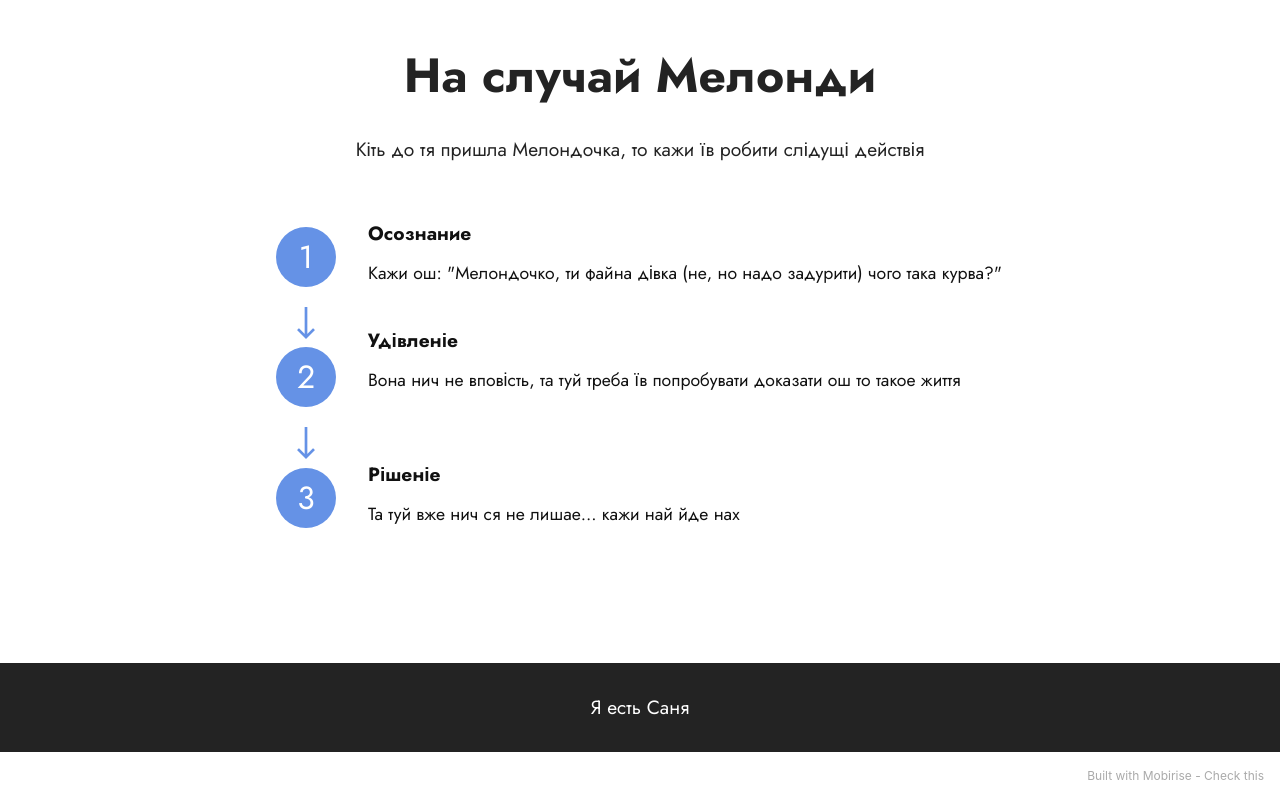
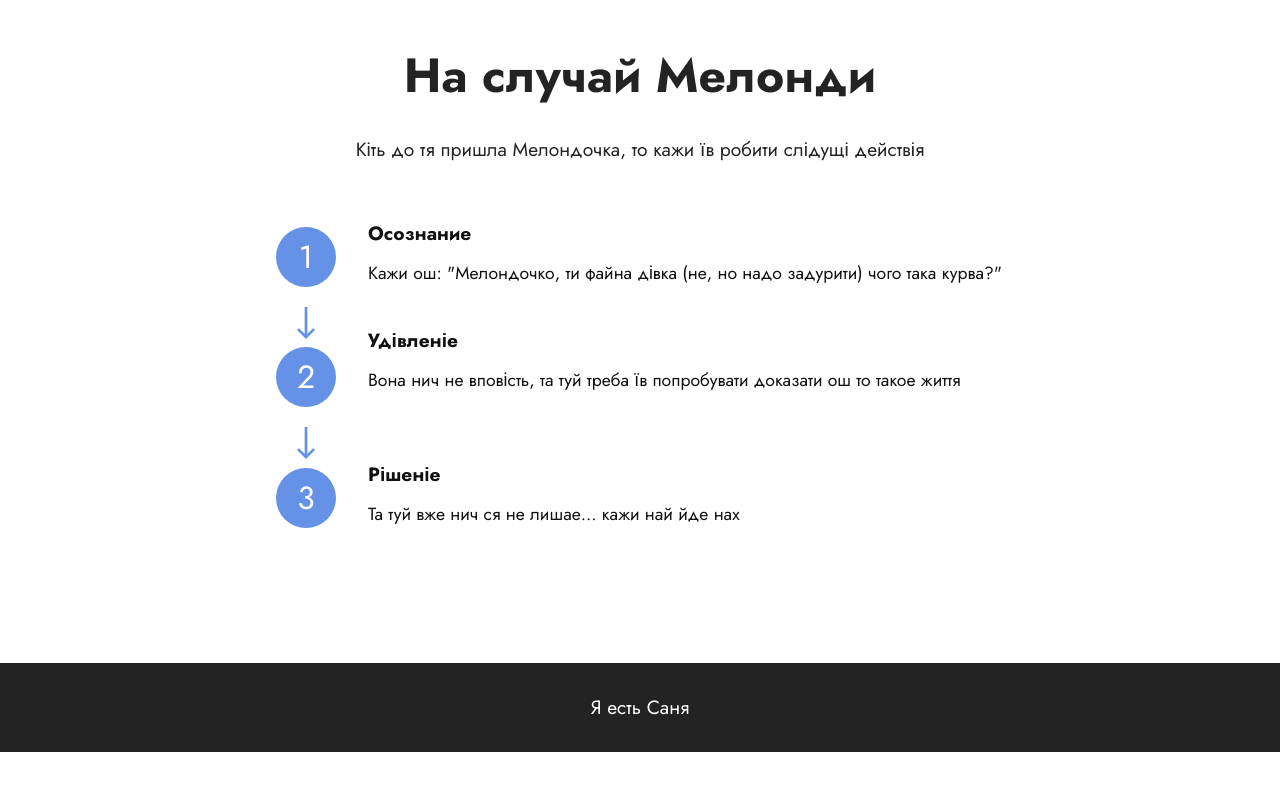
Before and after one commit to Brusni4kin/IvanIvanovych, a plain HTML site: page index.html in a window 1280 px wide. Shown: the part 2986-3786 px from the top of the page. After the commit the page ends 3738 px from the top, so only its background shows below. Drawn offline with Linux system fonts and the light colour scheme; files whose address does not match are found by name.

Commit message:
Update index.html

```diff
--- a/index.html
+++ b/index.html
@@ -307,8 +307,7 @@
             </div>
         </div>
     </div>
-</section><section style="background-color: #fff; font-family: -apple-system, BlinkMacSystemFont, 'Segoe UI', 'Roboto', 'Helvetica Neue', Arial, sans-serif; color:#aaa; font-size:12px; padding: 0; align-items: center; display: flex;"><a href="https://mobirise.site/k" style="flex: 1 1; height: 3rem; padding-left: 1rem;"></a><p style="flex: 0 0 auto; margin:0; padding-right:1rem;">Built with Mobirise - <a href="https://mobirise.site/l" style="color:#aaa;">Check this</a></p></section><script src="assets/web/assets/jquery/jquery.min.js"></script>  <script src="assets/popper/popper.min.js"></script>  <script src="assets/tether/tether.min.js"></script>  <script src="assets/bootstrap/js/bootstrap.min.js"></script>  <script src="assets/smoothscroll/smooth-scroll.js"></script>  <script src="assets/dropdown/js/nav-dropdown.js"></script>  <script src="assets/dropdown/js/navbar-dropdown.js"></script>  <script src="assets/touchswipe/jquery.touch-swipe.min.js"></script>  <script src="assets/formstyler/jquery.formstyler.js"></script>  <script src="assets/formstyler/jquery.formstyler.min.js"></script>  <script src="assets/datepicker/jquery.datetimepicker.full.js"></script>  <script src="assets/theme/js/script.js"></script>  <script src="assets/formoid/formoid.min.js"></script>
-
+</section>
 
 </body>
 </html>
```
